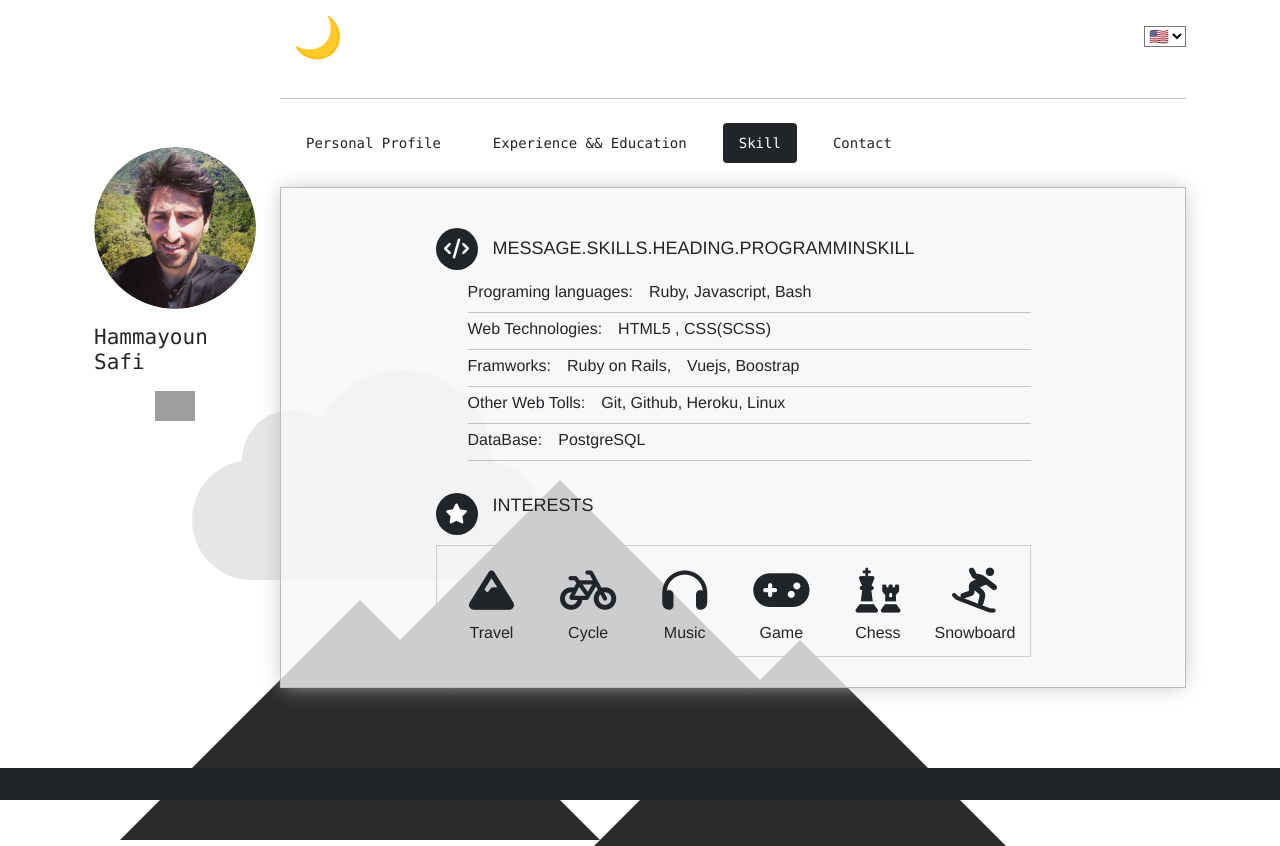
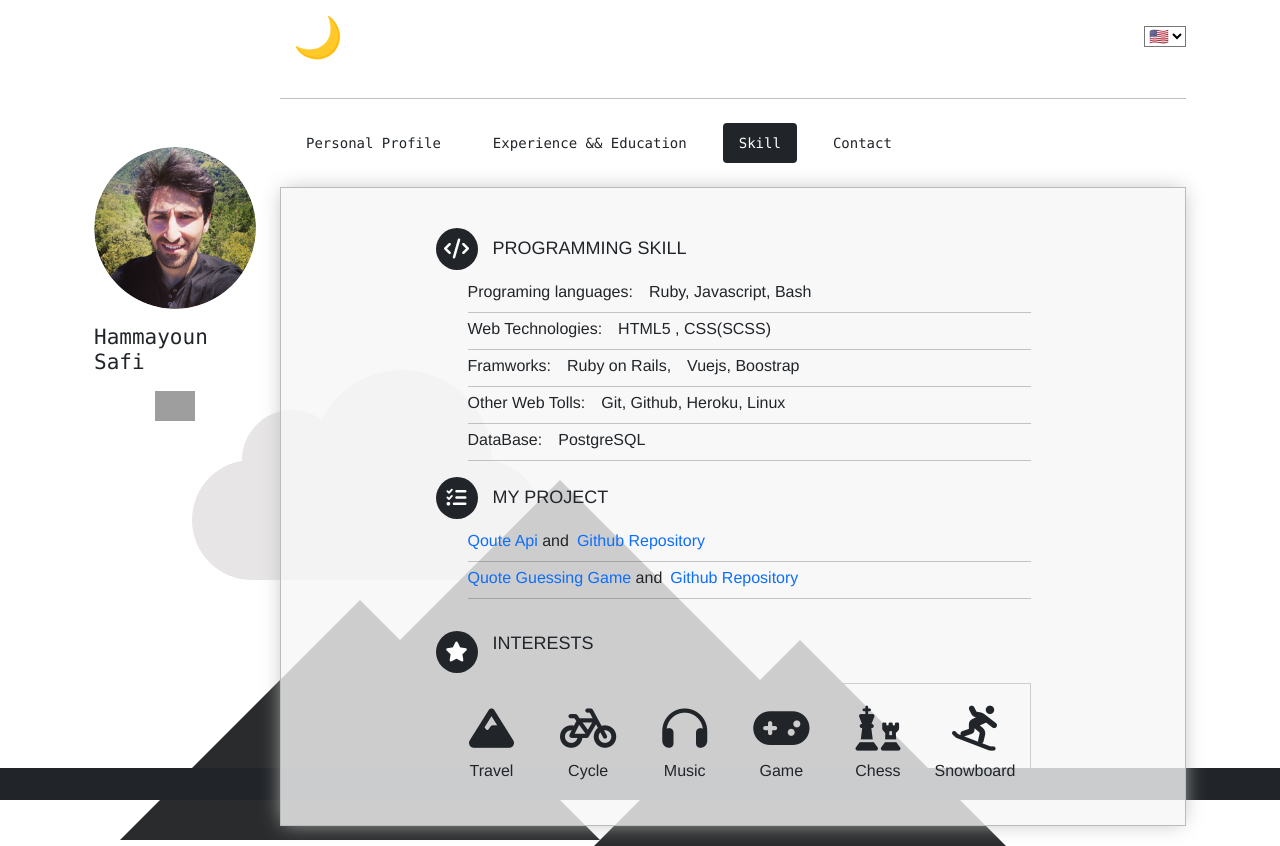
Before and after one commit to Hama99o/my-cv, a Vue app: page /skill in a window 1280 px wide. Before the commit the page ends 800 px from the top, so only its background shows below. Built offline with nearby package versions, Linux system fonts and the light colour scheme; grey boxes are pictures that could not be loaded.

Commit message:
my project added

```diff
--- a/src/components/Skill.vue
+++ b/src/components/Skill.vue
@@ -2,7 +2,7 @@
   <div class="skill-container d-flex justify-content-center" :class="togglebgWithOpacity">
     <div class="func">
       <div class="skills-prog">
-        <h3 :class="toggleWhiteTextColorForNightMood"><i class="fa fa-code" :class="toggleWhitebgAndDarkTextClass"></i>{{$t('message.skills.heading.programminSkill')}}</h3>
+        <h3 :class="toggleWhiteTextColorForNightMood"><i class="fa fa-code" :class="toggleWhitebgAndDarkTextClass"></i>{{$t('message.skills.heading.programmingSkill')}}</h3>
         <ul :class="toggleWhiteTextColorForNightMood">
           <li>
             <span>Programing languages:</span><span class="mx-3">Ruby, Javascript, Bash</span>
@@ -25,6 +25,25 @@
           <hr class="my-1" />
           <li>
             <span>DataBase:</span><span class="mx-3">PostgreSQL</span>
+          </li>
+          <hr class="my-1" />
+        </ul>
+      </div>
+      <div class="skills-prog">
+        <h3 :class="toggleWhiteTextColorForNightMood"><i class="fas fa-tasks":class="toggleWhitebgAndDarkTextClass"></i>My Project</h3>
+        <ul :class="toggleWhiteTextColorForNightMood">
+          <li>
+            <span>
+              <a class="project-link" href="https://quotes-from-all-over-the-world.herokuapp.com/api/v1/quotes" target="_blank"> Qoute Api </a> and
+            </span>
+            <a class="mx-2 project-link" href="https://github.com/Hama99o/quote_api" target="_blank"> Github Repository</a>
+          </li>
+          <hr class="my-1" />
+          <li>
+            <span>
+              <a class="project-link" href="https://quote-guessing-game.herokuapp.com/" target="_blank"> Quote Guessing Game</a> and
+            </span>
+            <a class="mx-2 project-link" href="https://github.com/Hama99o/quote_api" target="_blank"> Github Repository</a>
           </li>
           <hr class="my-1" />
         </ul>
@@ -176,4 +195,7 @@ h3 {
 .ruby-on-rails {
   display: none;
 }
+.project-link {
+  text-decoration: none;
+}
 </style>
```
